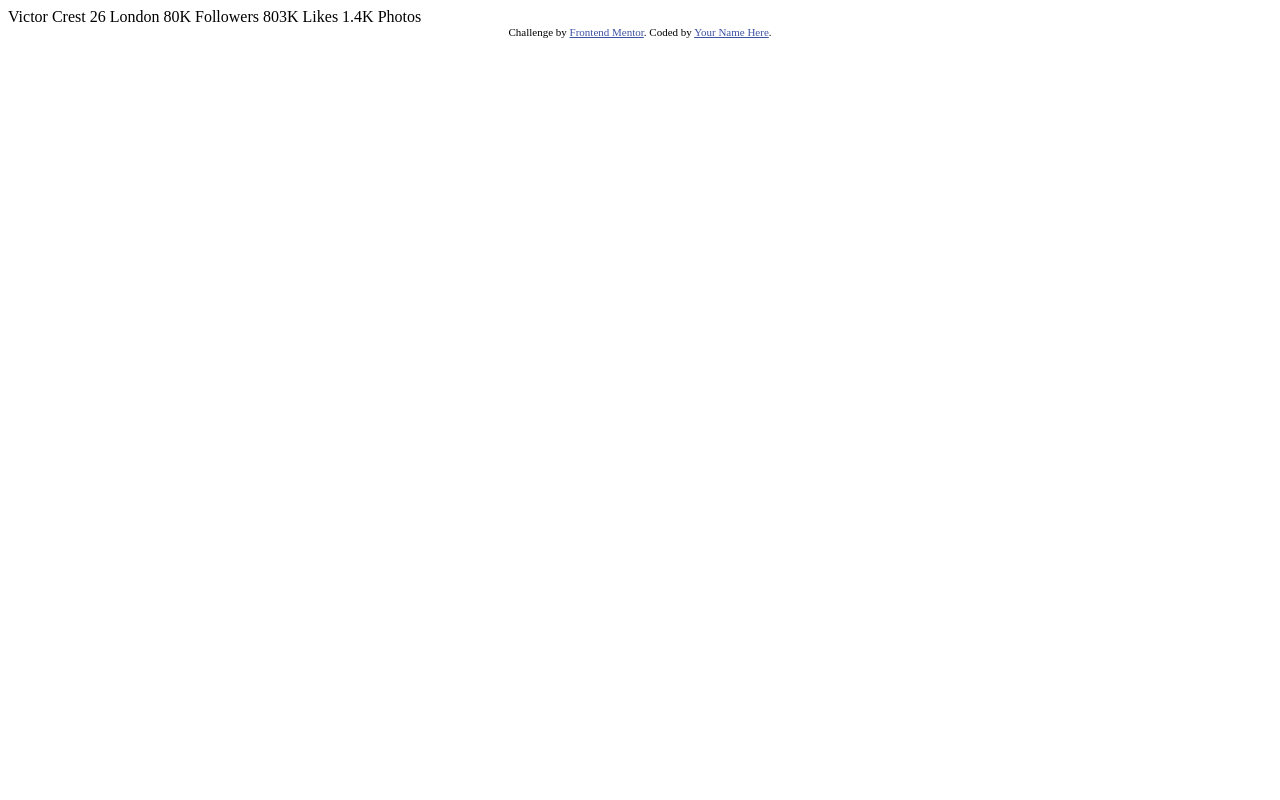
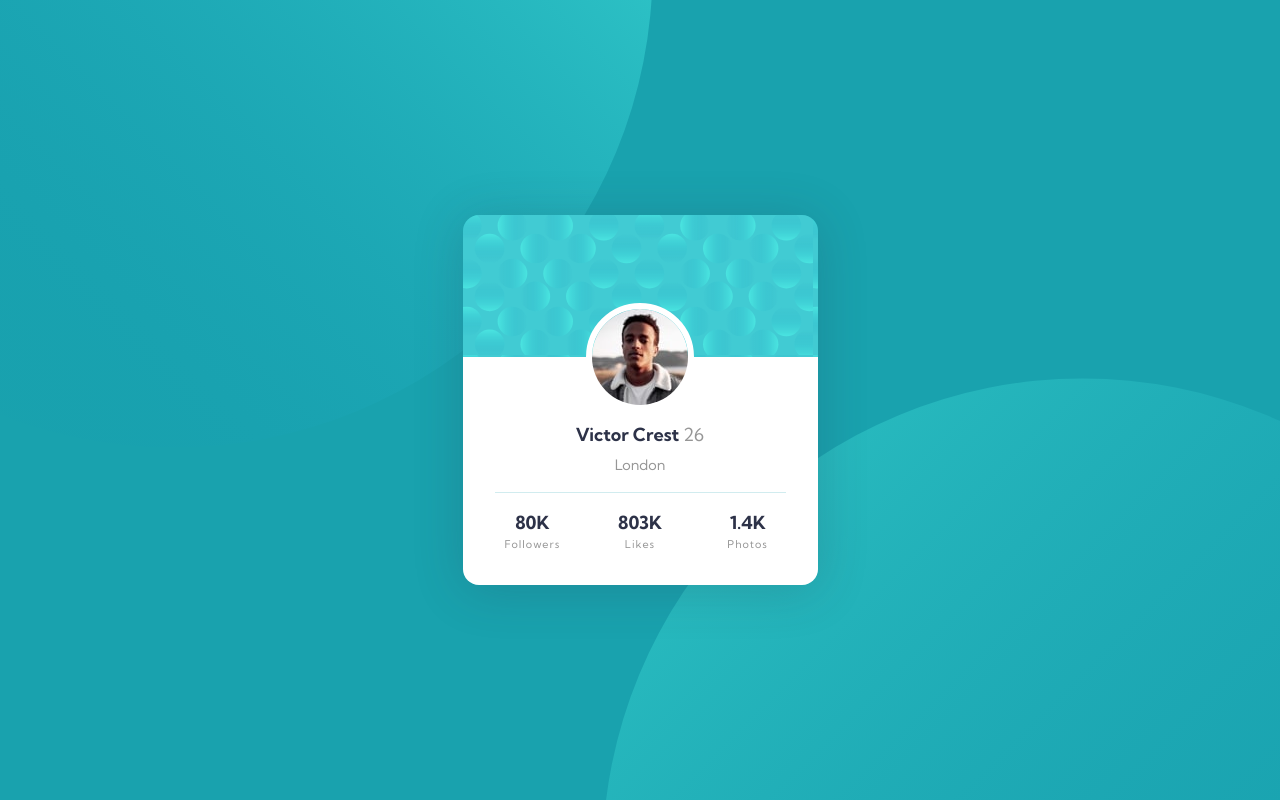
Before and after one commit to Praveen-BE/FE-Profile-Card-Component, a plain HTML site: page index.html in a window 1280 px wide. Drawn offline with Linux system fonts and the light colour scheme.

Commit message:
destop view complete

```diff
--- a/index.html
+++ b/index.html
@@ -1,35 +1,66 @@
 <!DOCTYPE html>
 <html lang="en">
   <head>
-  <meta charset="UTF-8">
-  <meta name="viewport" content="width=device-width, initial-scale=1.0"> <!-- displays site properly based on user's device -->
+    <meta charset="UTF-8" />
+    <meta name="viewport" content="width=device-width, initial-scale=1.0" />
+    <!-- displays site properly based on user's device -->
 
-  <link rel="icon" type="image/png" sizes="32x32" href="./images/favicon-32x32.png">
+    <link
+      rel="icon"
+      type="image/png"
+      sizes="32x32"
+      href="./images/favicon-32x32.png"
+    />
 
     <title>Frontend Mentor | Profile card component</title>
-
+    <!-- Googel Fonts -->
+    <link rel="preconnect" href="https://fonts.googleapis.com" />
+    <link rel="preconnect" href="https://fonts.gstatic.com" crossorigin />
+    <link
+      href="https://fonts.googleapis.com/css2?family=Kumbh+Sans:wght@100..900&display=swap"
+      rel="stylesheet"
+    />
+    <!-- My CSS files -->
+    <link rel="stylesheet" href="./style.css" />
     <!-- Feel free to remove these styles or customise in your own stylesheet 👍 -->
-  <style>
+    <!-- <style>
     .attribution { font-size: 11px; text-align: center; }
     .attribution a { color: hsl(228, 45%, 44%); }
-  </style>
+  </style> -->
   </head>
   <body>
-  Victor Crest
-  26
-  London
+    <main>
+      <div class="profile">
+        <picture class="profile__img">
+          <img src="./images/image-victor.jpg" alt="Victor Profile picture" />
+        </picture>
 
-  80K
-  Followers
+        <div class="profile__content">
+          <div class="profile__content__details">
+            <h1>Victor Crest <span>26</span></h1>
+            <p>London</p>
+          </div>
+          <div class="profile__content__stats">
+            <div class="profile__content__data">
+              <h1>80K</h1>
+              <p>Followers</p>
+            </div>
+            <div class="profile__content__data">
+              <h1>803K</h1>
+              <p>Likes</p>
+            </div>
+            <div class="profile__content__data">
+              <h1>1.4K</h1>
+              <p>Photos</p>
+            </div>
+          </div>
+        </div>
+      </div>
+    </main>
 
-  803K
-  Likes
-
-  1.4K
-  Photos
-  <div class="attribution">
+    <!-- <div class="attribution">
     Challenge by <a href="https://www.frontendmentor.io?ref=challenge" target="_blank">Frontend Mentor</a>.
     Coded by <a href="#">Your Name Here</a>.
-  </div>
+  </div> -->
   </body>
 </html>
--- /dev/null
+++ b/style.css
@@ -0,0 +1,201 @@
+/* Root variables Starts */
+:root {
+  --clr-primary-300: hsl(185, 75%, 39%);
+
+  --clr-secondary-400: hsl(227, 10%, 46%);
+  --clr-secondary-700: hsl(229, 23%, 23%);
+
+  --clr-neutral-200: hsl(0, 0%, 59%);
+
+  --fs-base: 18px;
+
+  --fw-normal: 400;
+  --fw-bold: 700;
+
+  --ff-base: "Kumbh Sans", sans-serif;
+}
+/* Root variable End */
+
+/****** Josh W Comeau reset starts******/
+/* 1. Use a more-intuitive box-sizing model */
+*,
+*::before,
+*::after {
+  box-sizing: border-box;
+}
+
+/* 2. Remove default margin */
+* {
+  margin: 0;
+}
+
+/* 3. Enable keyword animations */
+/* @media (prefers-reduced-motion: no-preference) {
+    html {
+      interpolate-size: allow-keywords;
+    }
+  } */
+
+body {
+  /* 4. Add accessible line-height */
+  line-height: 1.5;
+  /* 5. Improve text rendering */
+  -webkit-font-smoothing: antialiased;
+}
+
+/* 6. Improve media defaults */
+img,
+picture,
+video,
+canvas,
+svg {
+  display: block;
+  max-width: 100%;
+}
+
+/* 7. Inherit fonts for form controls */
+input,
+button,
+textarea,
+select {
+  font: inherit;
+}
+
+/* 8. Avoid text overflows */
+p,
+h1,
+h2,
+h3,
+h4,
+h5,
+h6 {
+  overflow-wrap: break-word;
+}
+
+/* 9. Improve line wrapping */
+p {
+  text-wrap: pretty;
+}
+h1,
+h2,
+h3,
+h4,
+h5,
+h6 {
+  text-wrap: balance;
+}
+
+/*
+    10. Create a root stacking context
+  */
+/* #root, #__next {
+    isolation: isolate;
+  } */
+
+/****** Josh W Comeau reset End******/
+
+/* body styles starts */
+
+body {
+  width: 100vw;
+  height: 100vh;
+  text-align: center;
+  background-color: var(--clr-primary-300);
+  font-family: var(--ff-base);
+  font-weight: var(--fw-normal);
+  font-size: calc(var(--fs-base) * 0.5);
+  color: var(--clr-neutral-200);
+}
+
+main {
+  display: flex;
+  justify-content: center;
+  align-items: center;
+  width: 100vw;
+  height: 100vh;
+  background: url("./images/bg-pattern-top.svg") no-repeat,
+    url("./images/bg-pattern-bottom.svg") no-repeat;
+  background-size: 100vw 100vw, 100vw 100vw;
+  background-position: top -40vw left -50vw, bottom -40vw right -50vw;
+  /* background-position: top -40% left -50%, bottom -40% right -50%; */
+}
+
+h1 {
+  color: var(--clr-secondary-700);
+}
+
+/* body styles End */
+
+/******* card style start ******/
+
+.profile {
+  display: grid;
+  grid-template-rows: 1fr 1.6fr;
+  border-radius: 1rem;
+  overflow: hidden;
+  width: 325px;
+  z-index: 10px;
+  box-shadow: 0px 5px 50px 1px hsl(from var(--clr-secondary-700) h s l/0.2);
+}
+
+/* image container */
+.profile__img {
+  display: grid;
+  justify-content: center;
+  align-items: end;
+  background-image: url(./images/bg-pattern-card.svg);
+}
+
+/* image style */
+.profile__img img {
+  border-radius: 50%;
+  border: 0.4rem solid white;
+  transform: translate(0px, 50%);
+}
+
+/* Profile name and Age, Location */
+.profile__content {
+  padding: 2rem;
+  padding-top: 3rem;
+  background-color: white;
+}
+.profile__content__details {
+  display: grid;
+  gap: 0.4rem;
+  padding: 1rem;
+}
+.profile__content__details span {
+  font-weight: var(--fw-normal);
+  color: var(--clr-neutral-200);
+}
+
+.profile__content__details p {
+  font-size: calc(var(--fs-base) * 0.8);
+}
+
+/* Profile Stats Followers, Likes and Photos */
+.profile__content__stats {
+  display: grid;
+  gap: 2rem;
+  grid-template-columns: 1fr 1fr 1fr;
+  padding-top: 1rem;
+  border-top: 1px solid hsl(from var(--clr-primary-300) h s l/0.2);
+}
+
+.profile__content__stats p {
+  font-size: calc(var(--fs-base) * 0.6);
+  letter-spacing: 1px;
+}
+
+/****** card style End ******/
+
+/* Media Queries starts */
+@media (min-width: 600px) {
+  main {
+    background-size: 75vw 75vw, 75vw 75vw;
+    background-position: top -40vw left -24vw, bottom -42vw right -22vw;
+  }
+  .profile {
+    min-width: 355px;
+  }
+}
```
Lines whose indentation alone changed are shown as unchanged.
